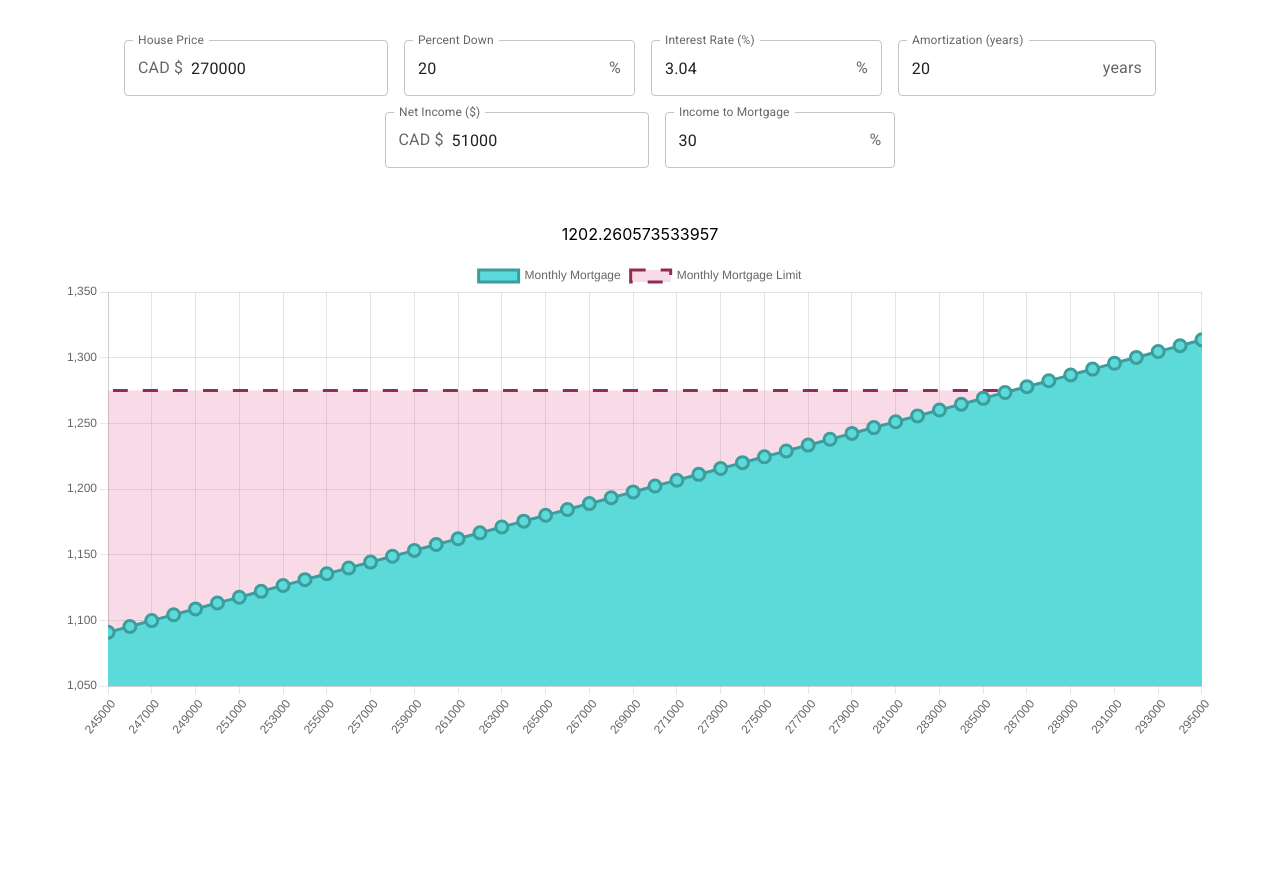
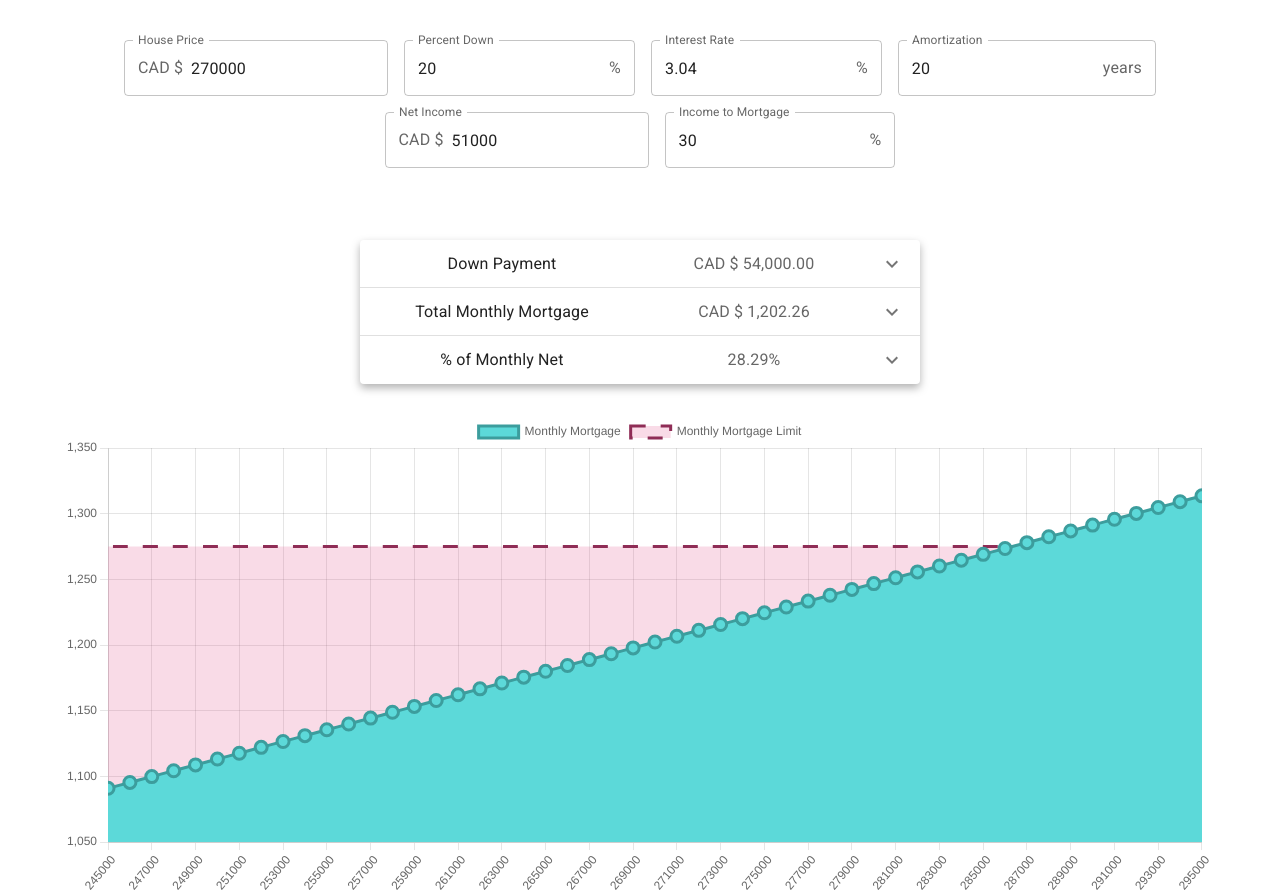
Before and after one commit to rudydelorenzo/maxgage, a React (Create React App) app: page / in a window 1280 px wide. Before the commit the page ends 800 px from the top, so only its background shows below. Built offline with nearby package versions, Linux system fonts and the light colour scheme.

Commit message:
Added accordions

```diff
--- a/package.json
+++ b/package.json
@@ -6,6 +6,7 @@
     "@emotion/react": "^11.8.2",
     "@emotion/styled": "^11.8.1",
     "@fontsource/roboto": "^4.5.3",
+    "@mui/icons-material": "^5.5.1",
     "@mui/material": "^5.5.2",
     "@testing-library/jest-dom": "^5.16.2",
     "@testing-library/react": "^12.1.4",
--- /dev/null
+++ b/src/AccordionComponent.tsx
@@ -0,0 +1,36 @@
+import React from 'react';
+
+import Accordion from '@mui/material/Accordion';
+import AccordionDetails from '@mui/material/AccordionDetails';
+import AccordionSummary from '@mui/material/AccordionSummary';
+import Typography from '@mui/material/Typography';
+import ExpandMoreIcon from '@mui/icons-material/ExpandMore';
+
+type propTypes = {
+    panelId: string,
+    expanded: string | false,
+    handleChange: Function,
+    title: string,
+    detail: string,
+    description: string
+}
+
+function AccordionComponent({panelId, expanded, handleChange, detail, description, title}: propTypes) {
+    return (
+        <Accordion expanded={expanded === panelId} elevation={0} onChange={handleChange(panelId)}>
+            <AccordionSummary
+                expandIcon={<ExpandMoreIcon />}
+                aria-controls={panelId.concat("bh-content")}
+                id="panel1bh-header"
+            >
+                <Typography sx={{ width: '50%', flexShrink: 0 }}>{title}</Typography>
+                <Typography sx={{ color: 'text.secondary' , width: '50%'}}>{detail}</Typography>
+            </AccordionSummary>
+            <AccordionDetails>
+                <Typography>{description}</Typography>
+            </AccordionDetails>
+        </Accordion>
+    );
+}
+
+export default AccordionComponent;
--- a/src/ChartContainer.css
+++ b/src/ChartContainer.css
@@ -7,6 +7,8 @@ body {
     flex-direction: row;
     justify-content: center;
     align-items: center;
+
+    font-family: Roboto sans-serif;
 }
 
 .content {
--- a/src/ChartContainer.tsx
+++ b/src/ChartContainer.tsx
@@ -5,7 +5,8 @@ import { Chart, registerables } from 'chart.js';
 import { Line } from 'react-chartjs-2';
 import './ChartContainer.css'
 
-import {InputAdornment, TextField} from "@mui/material";
+import {InputAdornment, TextField, Typography} from "@mui/material";
+import MortgageDetails from "./MortgageDetails";
 
 Chart.register(...registerables);
 
@@ -25,6 +26,7 @@ function ChartContainer(props: Props) {
     })
 
     const [monthly, setMonthly] = useState<number>(getMonthlyMortgage(mgDetails))
+    const [totalInterest, setTotalInterest] = useState<number>()
 
     const [chartData, setChartData] = useState<ChartData>(getChartData(chartTypes.housePrice, chartTypes.monthlyMortgage, mgDetails))
 
@@ -97,14 +99,15 @@ function ChartContainer(props: Props) {
             <div className="buttons-container">
                 <TextField type="number" value={housePrice} label="House Price" InputProps={{ startAdornment: <InputAdornment position="start">CAD $</InputAdornment>, inputProps: { min: 0, step: 1000 }}} onChange={(event => setHousePrice(parseInt(event.target.value)))}/>
                 <TextField type="number" value={downPercent} label="Percent Down" InputProps={{ endAdornment: <InputAdornment position="end">%</InputAdornment>}} onChange={(event => setDownPercent(parseInt(event.target.value)))} />
-                <TextField type="number" value={i} label="Interest Rate (%)" InputProps={{ endAdornment: <InputAdornment position="end">%</InputAdornment>, inputProps: { min: 0, step: .01 }}} onChange={(event => setI(parseFloat(event.target.value)))} />
-                <TextField type="number" value={years} label="Amortization (years)" InputProps={{ endAdornment: <InputAdornment position="end">years</InputAdornment>}} onChange={(event => setYears(parseInt(event.target.value)))} />
+                <TextField type="number" value={i} label="Interest Rate" InputProps={{ endAdornment: <InputAdornment position="end">%</InputAdornment>, inputProps: { min: 0, step: .01 }}} onChange={(event => setI(parseFloat(event.target.value)))} />
+                <TextField type="number" value={years} label="Amortization" InputProps={{ endAdornment: <InputAdornment position="end">years</InputAdornment>}} onChange={(event => setYears(parseInt(event.target.value)))} />
 
-                <TextField type="number" value={netIncome} label="Net Income ($)" InputProps={{ startAdornment: <InputAdornment position="start">CAD $</InputAdornment>, inputProps: { min: 0, step: 500 }}} onChange={(event => setNetIncome(parseInt(event.target.value)))} />
+                <TextField type="number" value={netIncome} label="Net Income" InputProps={{ startAdornment: <InputAdornment position="start">CAD $</InputAdornment>, inputProps: { min: 0, step: 500 }}} onChange={(event => setNetIncome(parseInt(event.target.value)))} />
                 <TextField type="number" value={mortgagePercent} label="Income to Mortgage" InputProps={{ endAdornment: <InputAdornment position="end">%</InputAdornment>}} onChange={(event => setMortgagePercent(parseInt(event.target.value)))} />
             </div>
 
-            <p>{monthly}</p>
+            <MortgageDetails mortgageDetails={mgDetails} monthly={monthly} netIncome={netIncome}/>
+
             <div className="chart">
                 <Line data={data}
                       options={chartOptions}/>
--- /dev/null
+++ b/src/MortgageDetails.css
@@ -0,0 +1,7 @@
+.accordion {
+    margin: 2rem 2rem;
+
+    max-width: 70ch;
+
+    filter: drop-shadow(0px 4px 4px rgba(0,0,0,0.3));
+}
--- /dev/null
+++ b/src/MortgageDetails.tsx
@@ -0,0 +1,50 @@
+import React from 'react';
+
+
+import './MortgageDetails.css';
+
+import { mortgageDetails } from "./MortgageCalc";
+import AccordionComponent from "./AccordionComponent";
+
+type propTypes = {
+    mortgageDetails: mortgageDetails,
+    monthly: number,
+    netIncome: number
+}
+
+function MortgageDetails({ mortgageDetails, monthly, netIncome }: propTypes) {
+    const [expanded, setExpanded] = React.useState<string | false>(false);
+
+    const handleChange =
+        (panel: string) => (event: React.SyntheticEvent, isExpanded: boolean) => {
+            setExpanded(isExpanded ? panel : false);
+        };
+
+    return (
+        <div className="accordion">
+            <AccordionComponent
+                panelId={'panel1'}
+                expanded={expanded}
+                handleChange={handleChange}
+                title={'Down Payment'}
+                detail={"CAD $ ".concat(((mortgageDetails.housePrice) * (mortgageDetails.downPercent / 100)).toLocaleString('en', {maximumFractionDigits: 2, minimumFractionDigits: 2}))}
+                description={"Nulla facilisi. Phasellus sollicitudin nulla et quam mattis feugiat. Aliquam eget maximus est, id dignissim quam."}/>
+            <AccordionComponent
+                panelId={'panel2'}
+                expanded={expanded}
+                handleChange={handleChange}
+                title={'Total Monthly Mortgage'}
+                detail={"CAD $ ".concat((monthly).toLocaleString('en', {maximumFractionDigits: 2, minimumFractionDigits: 2}))}
+                description={"Nulla facilisi. Phasellus sollicitudin nulla et quam mattis feugiat. Aliquam eget maximus est, id dignissim quam."}/>
+            <AccordionComponent
+                panelId={'panel3'}
+                expanded={expanded}
+                handleChange={handleChange}
+                title={'% of Monthly Net'}
+                detail={(((monthly / (netIncome / 12)) * 100).toLocaleString('en', {maximumFractionDigits: 2, minimumFractionDigits: 2})).concat("%")}
+                description={"Nulla facilisi. Phasellus sollicitudin nulla et quam mattis feugiat. Aliquam eget maximus est, id dignissim quam."}/>
+        </div>
+    );
+}
+
+export default MortgageDetails;
```
Also changed, not shown: 1 other file (tests, documents, lock files or other folders).
